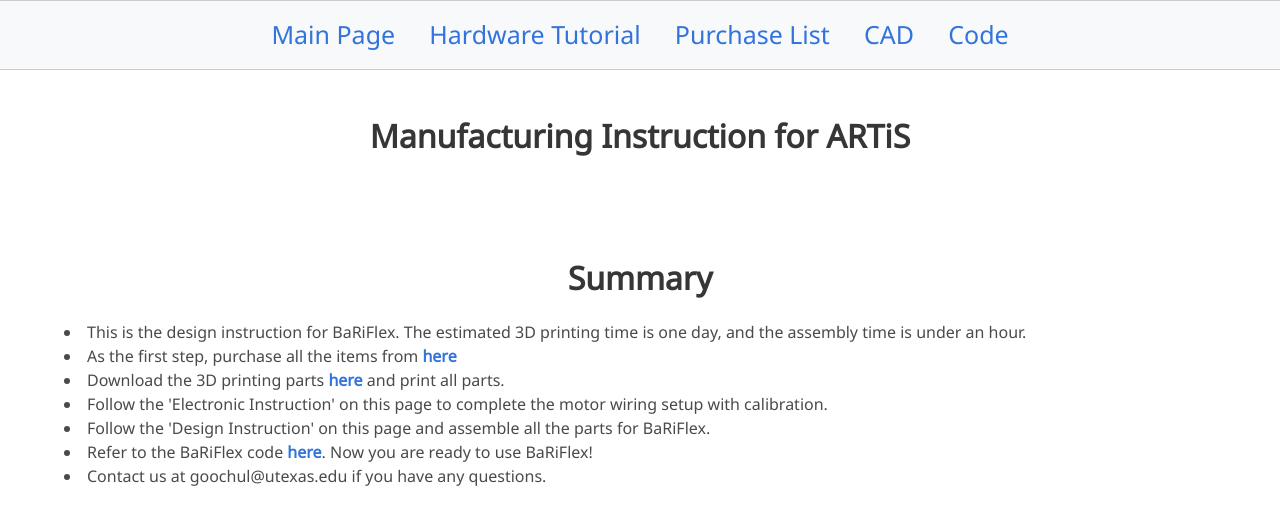
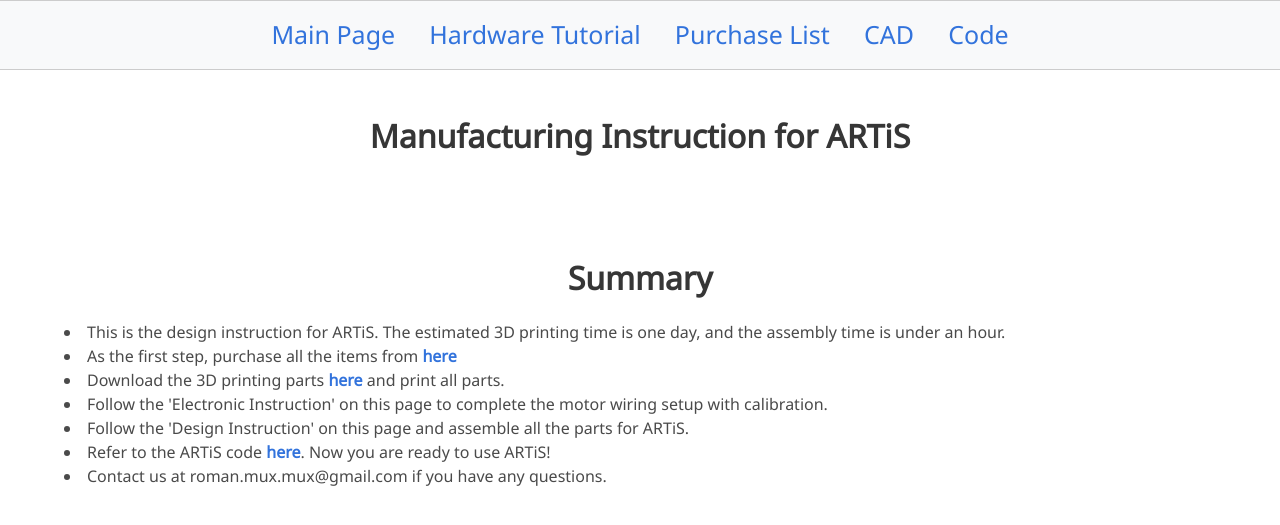
Before and after one commit to RomanMykhailyshyn/RomanMykhailyshyn.github.io, a Jekyll site: the page artis/hardware.html, which Jekyll copies as it is, in a window 1280 px wide and 900 px high, cut to the strip 0-548 px from the top of the window. Shown: the top 525 px of the strip. Built offline with Jekyll 4.4.1, drawn with Linux system fonts in a browser that asks for light colours; some web fonts are replaced; a style sheet for code colours, icons or effects is not loaded; some of the changed text lies outside the part shown.

Commit message:
Update hardware.html

```diff
--- a/artis/hardware.html
+++ b/artis/hardware.html
@@ -135,13 +135,13 @@
         <div class="row">
           <div class="row">
 
-                <li class="list-group-item"> This is the design instruction for BaRiFlex. The estimated 3D printing time is one day, and the assembly time is under an hour. <br>
+                <li class="list-group-item"> This is the design instruction for ARTiS. The estimated 3D printing time is one day, and the assembly time is under an hour. <br>
                 <li class="list-group-item"> As the first step, purchase all the items from <td><a href="purchase_list.html" style="font-weight:bold">here</a> </td>
-                <li class="list-group-item"> Download the 3D printing parts <td><a href="./static/CAD/BaRiFlex_CAD.zip" style="font-weight:bold">here</a> </td> and print all parts.
+                <li class="list-group-item"> Download the 3D printing parts <td><a href="./static/CAD/ARTiS_CAD.zip" style="font-weight:bold">here</a> </td> and print all parts.
                 <li class="list-group-item"> Follow the 'Electronic Instruction' on this page to complete the motor wiring setup with calibration.
-                <li class="list-group-item"> Follow the 'Design Instruction' on this page and assemble all the parts for BaRiFlex.
-                <li class="list-group-item"> Refer to the BaRiFlex code <td><a href='https://github.com/UT-Austin-RobIn/bariflex_code' style='font-weight:bold'>here</a></td>. Now you are ready to use BaRiFlex!
-                <li class="list-group-item"> Contact us at goochul@utexas.edu if you have any questions.
+                <li class="list-group-item"> Follow the 'Design Instruction' on this page and assemble all the parts for ARTiS.
+                <li class="list-group-item"> Refer to the ARTiS code <td><a href='https://github.com/RomanMykhailyshyn/RomanMykhailyshyn.github.io/tree/main/artis/static/code' style='font-weight:bold'>here</a></td>. Now you are ready to use ARTiS!
+                <li class="list-group-item"> Contact us at roman.mux.mux@gmail.com if you have any questions.
 
           </div>
         </div>
@@ -234,7 +234,7 @@
                 Velocity Gain: 0.3<br>
                 Velocity Integrator Gain: 0.333<br>
             <br>
-                <li class="list-group-item"> All electronic setup is completed. Go to the <a href="bariflex.html" style="font-weight:bold">"Code"</a> page and follow the instruction.
+                <li class="list-group-item"> All electronic setup is completed. Go to the <a href="artis.html" style="font-weight:bold">"Code"</a> page and follow the instruction.
 
             <br>
             <br>
@@ -255,7 +255,7 @@
           <div class="row">
             <br>
             <h3 class="title is-6" style="text-align: left;"><li class="list-group-item"> <bold>Before Assembly</bold> </h3>
-                Motor calibration is required before assebmling the BaRiFlex. Follow the "Electornic Instruction" first. <br>
+                Motor calibration is required before assebmling the ARTiS. Follow the "Electornic Instruction" first. <br>
                 Prepare all components (3D printed parts, Required Components, Other Misc. Parts and Tools) described below.
             <br>
             <br>
```
